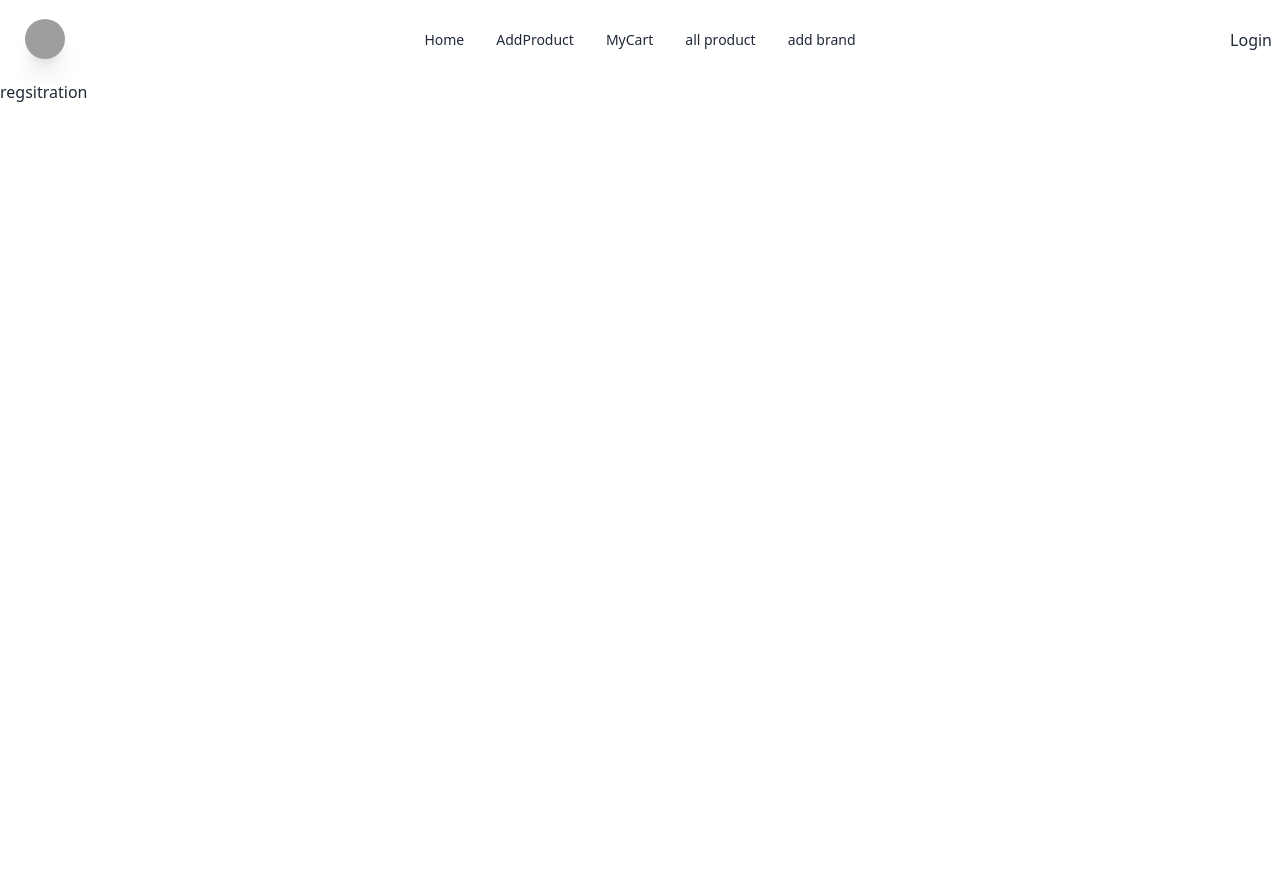
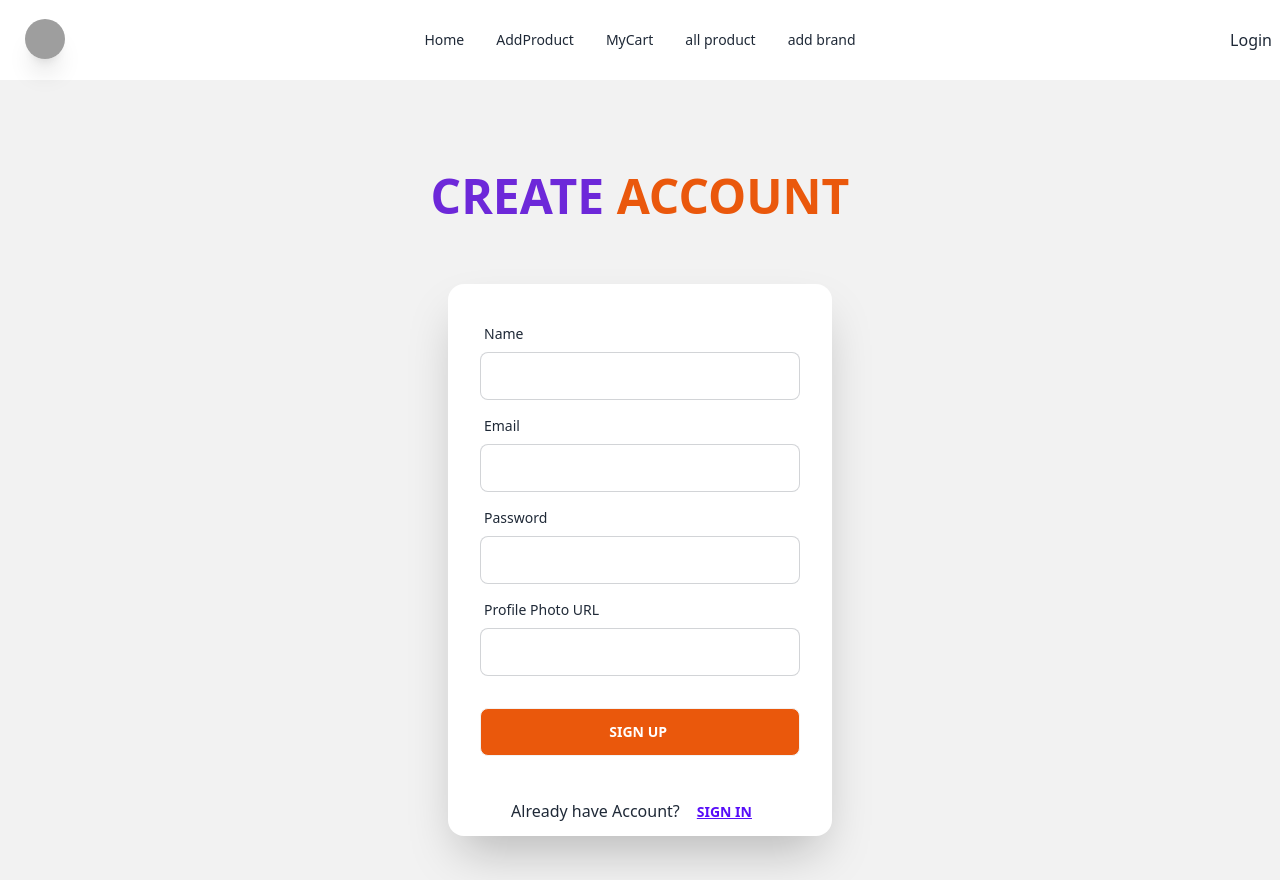
Before and after one commit to coderrahim/technology-client-side, a React (Vite) app: page /registration in a window 1280 px wide. Before the commit the page ends 800 px from the top, so only its background shows below. Built offline with nearby package versions, Linux system fonts and the light colour scheme; grey boxes are pictures that could not be loaded.

Commit message:
User Create from connect with firebase

```diff
--- a/package.json
+++ b/package.json
@@ -11,6 +11,7 @@
   },
   "dependencies": {
     "axios": "^1.5.1",
+    "firebase": "^10.5.0",
     "localforage": "^1.10.0",
     "match-sorter": "^6.3.1",
     "react": "^18.2.0",
--- a/src/Components/AddedAllProducts.jsx
+++ b/src/Components/AddedAllProducts.jsx
@@ -6,7 +6,7 @@ const AddedAllProducts = () => {
         <div>
             all pro
             <div className="grid grid-cols-2 gap-5">
-                {/* {
+                {
                     allProducts.map(product => <div key={product._id}>
 
                         <img src={product?.image} alt="" />
@@ -14,7 +14,7 @@ const AddedAllProducts = () => {
                         <h2 className="text-2xl text-center"> {product?.brand} </h2>
 
                     </div>)
-                } */}
+                }
             </div>
         </div>
     );
--- /dev/null
+++ b/src/Firebase/firebase.config.js
@@ -0,0 +1,18 @@
+// Import the functions you need from the SDKs you need
+import { initializeApp } from "firebase/app";
+// TODO: Add SDKs for Firebase products that you want to use
+// https://firebase.google.com/docs/web/setup#available-libraries
+
+// Your web app's Firebase configuration
+const firebaseConfig = {
+  apiKey: "AIzaSyAnhM6t1-ARZVqTkgVYen4vyTh2_88GPrU",
+  authDomain: "tech-zone-with-mongodb.firebaseapp.com",
+  projectId: "tech-zone-with-mongodb",
+  storageBucket: "tech-zone-with-mongodb.appspot.com",
+  messagingSenderId: "510269338618",
+  appId: "1:510269338618:web:10779abea8dfd036ccea43"
+};
+
+// Initialize Firebase
+const app = initializeApp(firebaseConfig);
+export default app;
--- /dev/null
+++ b/src/Provider/AuthProvider.jsx
@@ -0,0 +1,37 @@
+import { createContext, useState } from "react";
+import app from "../Firebase/firebase.config";
+import { createUserWithEmailAndPassword, getAuth } from "firebase/auth";
+import PropTypes from 'prop-types'
+
+export const AuthContext = createContext()
+const auth = getAuth(app)
+
+const AuthProvider = ({children}) => {
+    const [user, setUser] = useState([])
+    const [loading, setLoading] = useState(true)
+
+    const createUser = (email, password) => {
+        setLoading(true)
+        return createUserWithEmailAndPassword(auth, email, password)
+    }
+
+
+    const authinfo = {
+        user,
+        loading,
+        createUser,
+    }
+
+
+    return (
+        <AuthContext.Provider value={authinfo}>
+            {children}
+        </AuthContext.Provider>
+    );
+};
+
+AuthProvider.propTypes = {
+    children: PropTypes.object
+}
+
+export default AuthProvider;
--- a/src/main.jsx
+++ b/src/main.jsx
@@ -13,10 +13,10 @@ import Login from './pages/Login';
 import Registration from './pages/Registration';
 import AddedAllProducts from './Components/AddedAllProducts';
 import AddBrand from './Components/AddBrand';
-import Brands from './Components/Brands';
 import BrandProducts from './pages/BrandProducts';
 import DetailsProduct from './pages/DetailsProduct';
 import UpdateProduct from './pages/UpdateProduct';
+import AuthProvider from './Provider/AuthProvider';
 
 const router = createBrowserRouter([
   {
@@ -45,11 +45,11 @@ const router = createBrowserRouter([
         path: '/registration',
         element: <Registration></Registration>
       },
-      // {
-      //   path: '/allproduct/:id',
-      //   element: <AddedAllProducts></AddedAllProducts>,
-      //   loader: () => fetch('http://localhost:5000/products')
-      // },
+      {
+        path: '/allproduct/',
+        element: <AddedAllProducts></AddedAllProducts>,
+        loader: () => fetch('http://localhost:5000/products')
+      },
       {
         path: '/addbrand',
         element: <AddBrand></AddBrand>
@@ -57,17 +57,17 @@ const router = createBrowserRouter([
       {
         path: '/brandproducts/:brand',
         element: <BrandProducts></BrandProducts>,
-        loader: ({params}) => fetch(`http://localhost:5000/products/${params.brand}`)
+        loader: ({ params }) => fetch(`http://localhost:5000/products/${params.brand}`)
       },
       {
         path: '/detailsProduct/:id',
         element: <DetailsProduct></DetailsProduct>,
-        loader: ({params}) => fetch(`http://localhost:5000/productsUp/${params.id}`)
+        loader: ({ params }) => fetch(`http://localhost:5000/productsUp/${params.id}`)
       },
       {
         path: '/updatedProduct/:id',
         element: <UpdateProduct></UpdateProduct>,
-        loader: ({params}) => fetch(`http://localhost:5000/productsUp/${params.id}`)
+        loader: ({ params }) => fetch(`http://localhost:5000/productsUp/${params.id}`)
       }
     ])
   },
@@ -75,6 +75,8 @@ const router = createBrowserRouter([
 
 ReactDOM.createRoot(document.getElementById('root')).render(
   <React.StrictMode>
-    <RouterProvider router={router} />
+    <AuthProvider>
+      <RouterProvider router={router} />
+    </AuthProvider>
   </React.StrictMode>,
 )
--- a/src/pages/DetailsProduct.jsx
+++ b/src/pages/DetailsProduct.jsx
@@ -44,7 +44,7 @@ const DetailsProduct = () => {
                     <Link to=''>
                         <button className="btn btn-primary btn-outline text-lg font-bold w-full">Add to cart</button>
                     </Link>
-                    <Link to=''>
+                    <Link to={-1}>
                         <button className="btn btn-primary w-full my-5">BAckt</button>
                     </Link>
                 </div>
--- a/src/pages/Registration.jsx
+++ b/src/pages/Registration.jsx
@@ -1,9 +1,109 @@
+import { useContext } from "react";
+import { Link } from "react-router-dom";
+import Swal from "sweetalert2";
+import { AuthContext } from "../Provider/AuthProvider";
 
 
 const Registration = () => {
+    const {createUser} = useContext(AuthContext)
+
+    const handleSignUp = e => {
+        e.preventDefault()
+
+        const form = e.target;
+        const name = form.name.value;
+        const email = form.email.value;
+        const password = form.password.value;
+        const photo = form.photo.value;
+
+        const user = {name, email, password, photo}
+        console.log(user)
+
+        if(password.length < 6){
+            Swal.fire(
+                'Oopsh!',
+                `<b>${name}</b> Password Length atleast Six`,
+                'error'
+              )
+              return
+        }
+        else if(!/^(?=.*[a-z])(?=.*[A-Z]).{6,}$/.test(password)){
+            Swal.fire(
+                'Oopsh!',
+                `<b>${name}</b> Password atleast one <br> Uppercase & Lowercase`,
+                'error'
+              )
+              return
+        }
+
+        // Create user firebase
+        createUser(email, password)
+        .then(result => {
+            console.log(result.user)
+            Swal.fire(
+                'Good Job!',
+                `Account Create Successul`,
+                'success'
+              )
+        })
+        .catch(error => {
+            Swal.fire(
+                'Oopsh!',
+                `${error.message}`,
+                'error'
+              )
+        })
+    }
     return (
         <div>
-            regsitration
+            <div className="hero min-h-screen bg-base-200">
+                <div className="hero-content flex-col">
+                    <h2 className="text-5xl text-center font-bold text-violet-700 py-12 uppercase">Create <span className="text-5xl text-center font-bold text-orange-600">Account</span></h2>
+
+                    <div className="card flex-shrink-0 w-full max-w-sm shadow-2xl bg-base-100">
+
+                        <form onSubmit={handleSignUp} className="card-body">
+
+                            <div className="form-control">
+                                <label className="label">
+                                    <span className="label-text">Name</span>
+                                </label>
+                                <input type="text" name="name" placeholder="" className="input input-bordered" required />
+                            </div>
+
+                            <div className="form-control">
+                                <label className="label">
+                                    <span className="label-text">Email</span>
+                                </label>
+                                <input type="email" name="email" placeholder="" className="input input-bordered" required />
+                            </div>
+
+                            <div className="form-control">
+                                <label className="label">
+                                    <span className="label-text">Password</span>
+                                </label>
+                                <input type="password" name="password" placeholder="" className="input input-bordered" required />
+                            </div>
+
+                            <div className="form-control">
+                                <label className="label">
+                                    <span className="label-text">Profile Photo URL</span>
+                                </label>
+                                <input type="text" name="photo" placeholder="" className="input input-bordered" required />
+                            </div>
+                            <div className="form-control mt-6">
+                                <input className="btn text-white bg-orange-600" type="submit" value="Sign UP " />
+                            </div>
+
+                        </form>
+
+                        <div className="text-center">
+                            <span>Already have Account?</span><Link to='/login'><button className="btn btn-link">Sign In</button></Link>
+                        </div>
+
+                    </div>
+                </div>
+            </div>
         </div>
     );
 };
--- a/src/pages/UpdateProduct.jsx
+++ b/src/pages/UpdateProduct.jsx
@@ -19,7 +19,7 @@ const UpdateProduct = () => {
         const updateProduct = { name, brand, product, image, price, ratting, description };
         console.log(updateProduct);
 
-        fetch(`http://localhost:5173/updateProduct/${_id}`, {
+        fetch(`http://localhost:5173/updatedProduct/${_id}`, {
             method: "PUT",
             headers: {
                 "content-type" : "application/json"
```
Also changed, not shown: 1 other file (tests, documents, lock files or other folders).
